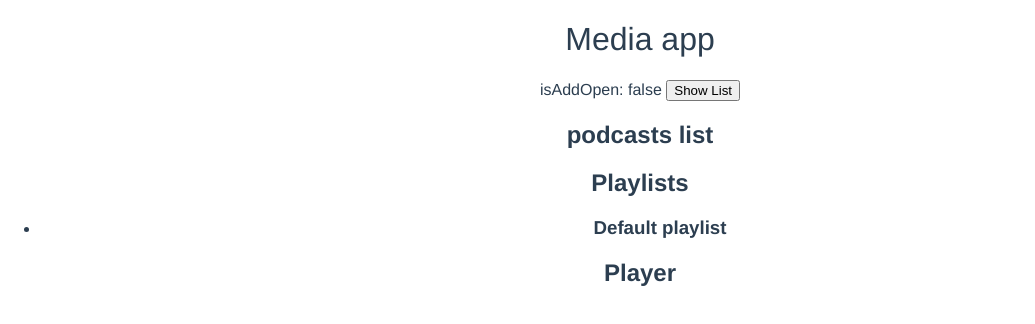
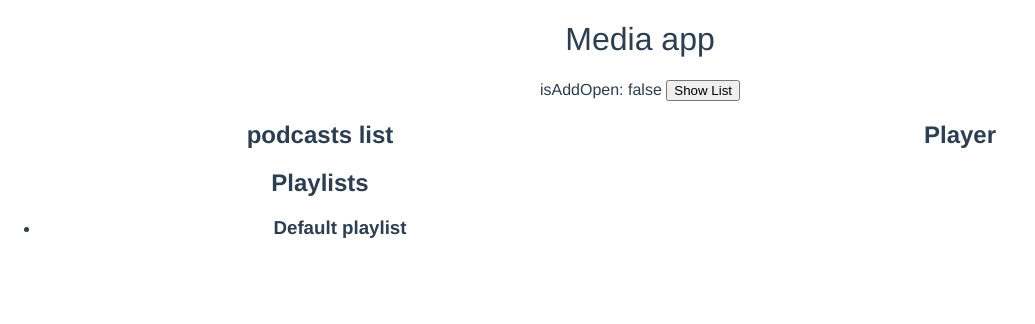
Before and after one commit to jibeetz/media-webapp, a Vue app: page / in a window 1280 px wide. Shown: the top 324 px of the page, without its empty margins (0-1035 px from the left). Built offline with nearby package versions, Linux system fonts and the light colour scheme.

Commit message:
Setup CSS Grid

```diff
--- a/src/components/Podcast.vue
+++ b/src/components/Podcast.vue
@@ -1,5 +1,7 @@
 <template>
-    <div>
+    <div class="app-container">
+
+      <header class="header">
         <div>{{message}}</div>
 
         <h1>{{title}}</h1>
@@ -12,11 +14,23 @@
 
         <PodcastAdd @addPodcast="addPodcast" :open="isAddOpen"/>
 
+      </header>
+
+      <div class="left-pane">
+
         <PodcastsList @addEpisode="addEpisode" :added="addedPodcast" @playEpisode="playEpisode"/>
 
         <Playlists :addedEpisode="addedEpisode" @playEpisode="playEpisode"/>
 
+      </div>
+
+      <div class="right-pane">
+
         <Player :playedEpisode="playedEpisode"/>
+
+      </div>
+
+
 
     </div>
 </template>
@@ -62,6 +76,29 @@ export default {
 
 <!-- Add "scoped" attribute to limit CSS to this component only -->
 <style scoped>
+
+.app-container{
+  display: grid;
+  height: 100vh;
+  grid-template-columns: 1fr 1fr;
+  grid-template-rows: auto 1fr;
+  grid-template-areas:
+  "header header"
+  "left-pane right-pane"
+}
+
+.header {
+  grid-area: header;
+}
+
+.left-pane {
+  grid-area: left-pane;
+}
+
+.right-pane {
+  grid-area: right-pane;
+}
+
 h1,
 h2 {
   font-weight: normal;
```
